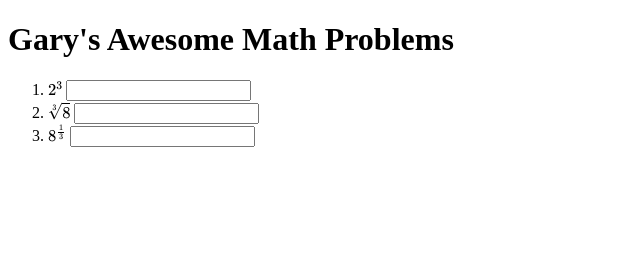
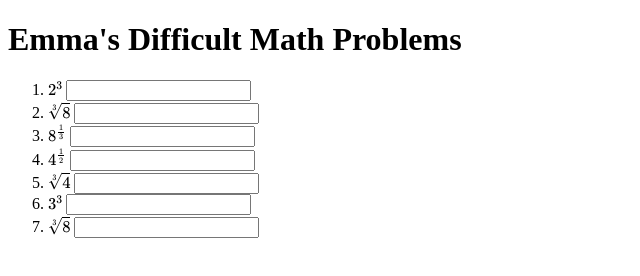
Before and after one commit to emmathompson08/AACoding-02-8, a plain HTML site: page index.html in a window 1280 px wide. Shown: the whole page, without its empty margins (0-640 px from the left). Drawn offline with nearby package versions, Linux system fonts and the light colour scheme.

Commit message:
Update index.html

```diff
--- a/index.html
+++ b/index.html
@@ -3,7 +3,7 @@
 <head>
 <meta charset="UTF-8">
 <meta name="apple-mobile-web-app-title" content="CodePen">
-<title>Emma's - AACoding02-8</title>
+<title>Emma's Diffcult Math Problems - AACoding02-8</title>
 <style>
 .correct{
   background:green;
@@ -17,11 +17,15 @@
 <body translate="no">
 <script src="https://polyfill.io/v3/polyfill.min.js?features=es6"></script>
 <script id="MathJax-script" async src="https://cdn.jsdelivr.net/npm/mathjax@3/es5/tex-mml-chtml.js"></script>
-<h1>Gary's Awesome Math Problems</h1>
+<h1>Emma's Difficult Math Problems</h1>
 <ol>
 <li> \( 2^3 \) <input data-correct="8" /> </li>
 <li> \( \sqrt[3]{8} \) <input data-correct="2" /></li>
 <li> \( 8^\frac{1}{3} \) <input data-correct="2" /></li>
+<li> \( 4^\frac{1}{2} \) <input data-correct="2" /></li>
+<li> \( \sqrt[3]{4} \) <input data-correct="6" /></li>
+<li> \( 3^3 \) <input data-correct="27" /> </li>
+<li> \( \sqrt[3]{8} \) <input data-correct="2" /></li>
 <ol>
 <script src='https://cdnjs.cloudflare.com/ajax/libs/jquery/3.4.1/jquery.min.js'></script>
 <script id="rendered-js">
```
